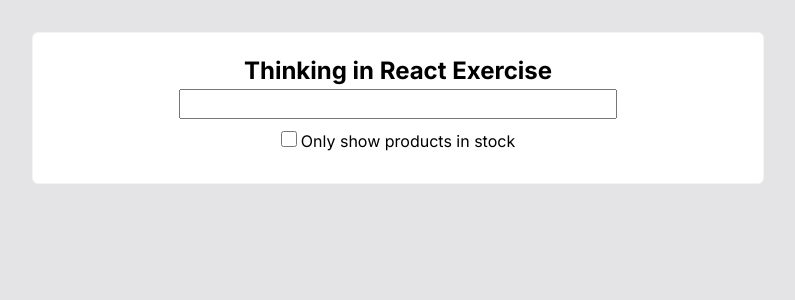
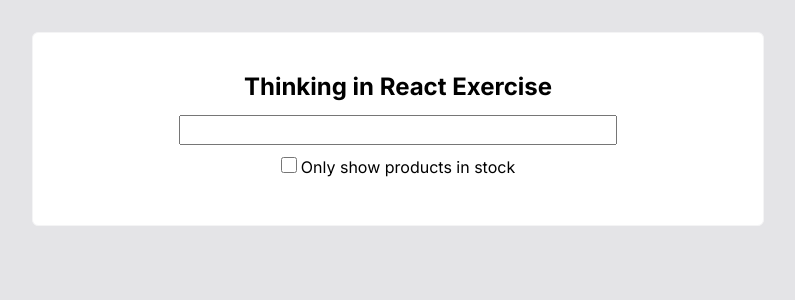
Before and after one commit to ramanarc/Thinking-in-react, a React (Vite) app: page / in a window 1280 px wide. Shown: the top 300 px of the page, without its empty margins (242-1037 px from the left). Built offline with nearby package versions, Linux system fonts and the light colour scheme.

Commit message:
refactoring css with styled components

```diff
--- a/src/App.jsx
+++ b/src/App.jsx
@@ -2,15 +2,20 @@
 import './App.css'
 import FilterableProductTable from './components/FilterableProductTable'
 import SearchBar from './components/SearchBar'
+import { InputTable, SearchContainer } from './styles';
 
 
 function App() {
 
   return (
     <>
-      <FilterableProductTable>
-        <SearchBar />
-      </FilterableProductTable>
+      <InputTable>
+        <FilterableProductTable>
+          <SearchContainer>
+            <SearchBar />
+          </SearchContainer>
+        </FilterableProductTable>
+      </InputTable>
     </>
   )
 }
--- a/src/components/FilterableProductTable.jsx
+++ b/src/components/FilterableProductTable.jsx
@@ -1,7 +1,7 @@
 
 const FilterableProductTable = ({ children }) => {
   return (
-    <div className="inputTable">
+    <div>
       {children}
     </div>
   )
--- a/src/components/SearchBar.jsx
+++ b/src/components/SearchBar.jsx
@@ -4,7 +4,7 @@
   return (
     <>
       <form className='search-bar'>
-        <h2>Thinking in React Exercise</h2>
+        <h2 style={{ marginBottom: '10px' }}>Thinking in React Exercise</h2>
         <input type="search" id="search" />
         <div className="checkbox-wrapper">
           <input type="checkbox" id="checkbox" />
--- a/src/index.css
+++ b/src/index.css
@@ -1,13 +1,6 @@
 @import url('https://fonts.googleapis.com/css2?family=Inter:wght@300;400;500;600;700&display=swap');
 
 
-.inputTable{
-  background-color: #fff;
-  border: 1px solid #F4F4F5;
-  border-radius: 6px;
-  width: 60%;
-  margin: auto;
-}
 
 .search-bar{
   display: flex;
--- /dev/null
+++ b/src/styles.js
@@ -0,0 +1,16 @@
+import styled from 'styled-components'
+
+
+
+export const InputTable = styled.div`
+  background-color: #fff;
+  border: 1px solid #F4F4F5;
+  border-radius: 6px;
+  width: 60%;
+  margin: auto;
+`
+
+export const SearchContainer = styled.div`
+  margin: 16px auto;
+  width: 100%;
+`
```
